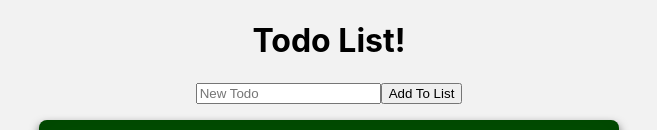
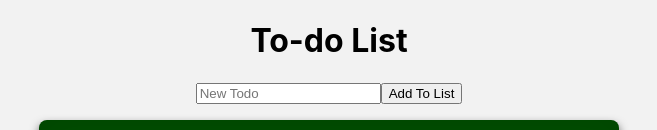
Before and after one commit to ryanfuhrman/todo-react, a React (Create React App) app: page / in a window 1280 px wide. Shown: the top 130 px of the page, without its empty margins (311-968 px from the left). Built offline with nearby package versions, Linux system fonts and the light colour scheme.

Commit message:
Change title

```diff
--- a/src/TodoList.js
+++ b/src/TodoList.js
@@ -63,7 +63,7 @@ export default class TodoList extends Component {
   render() {
     return (
       <div className="TodoList">
-        <h1 className="TodoList-header">Todo List!</h1>
+        <h1 className="TodoList-header">To-do List</h1>
         <div className="TodoList-NewTodoForm">
           <NewTodoForm addTodo={this.addTodo} />
         </div>
```
